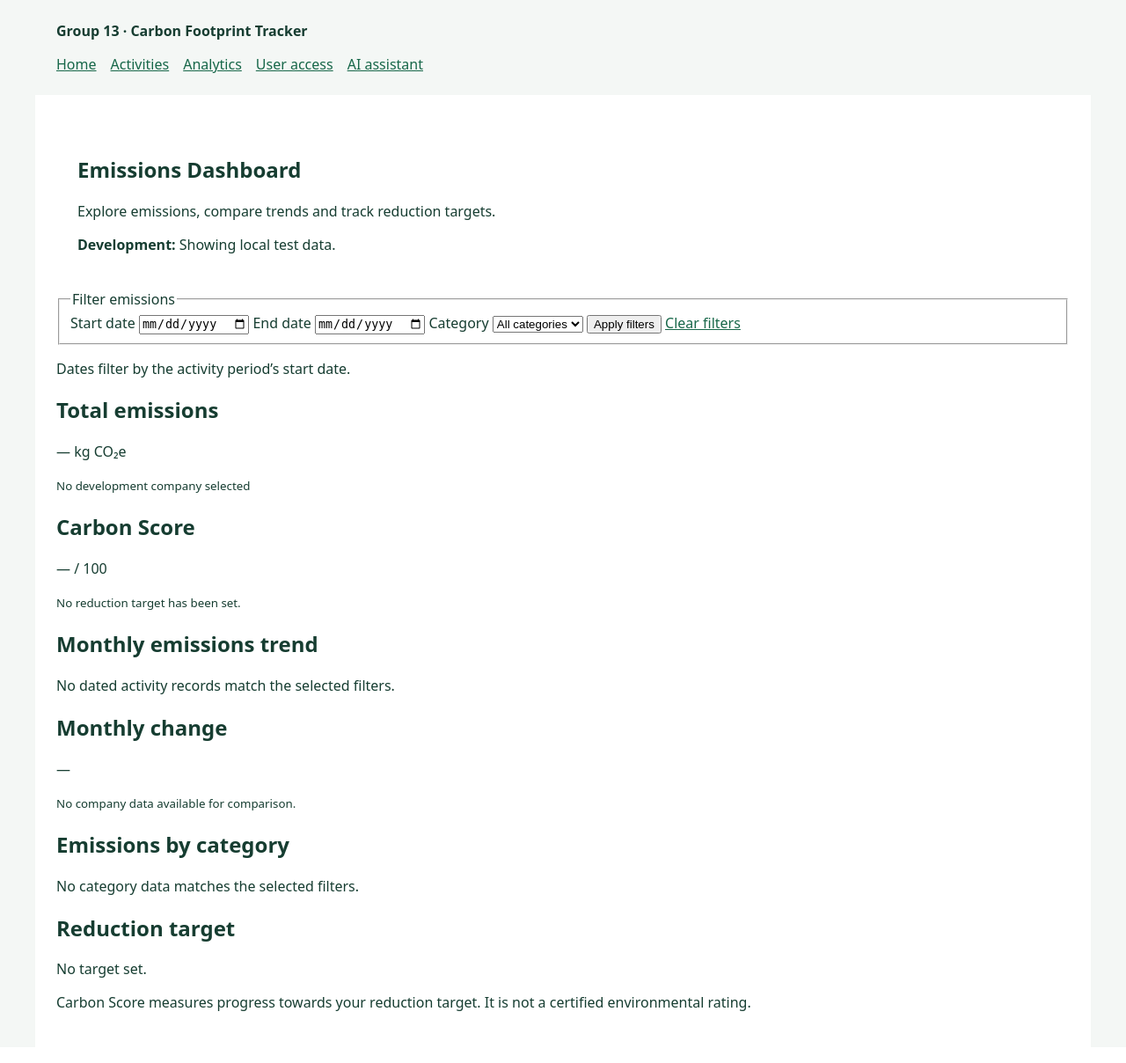
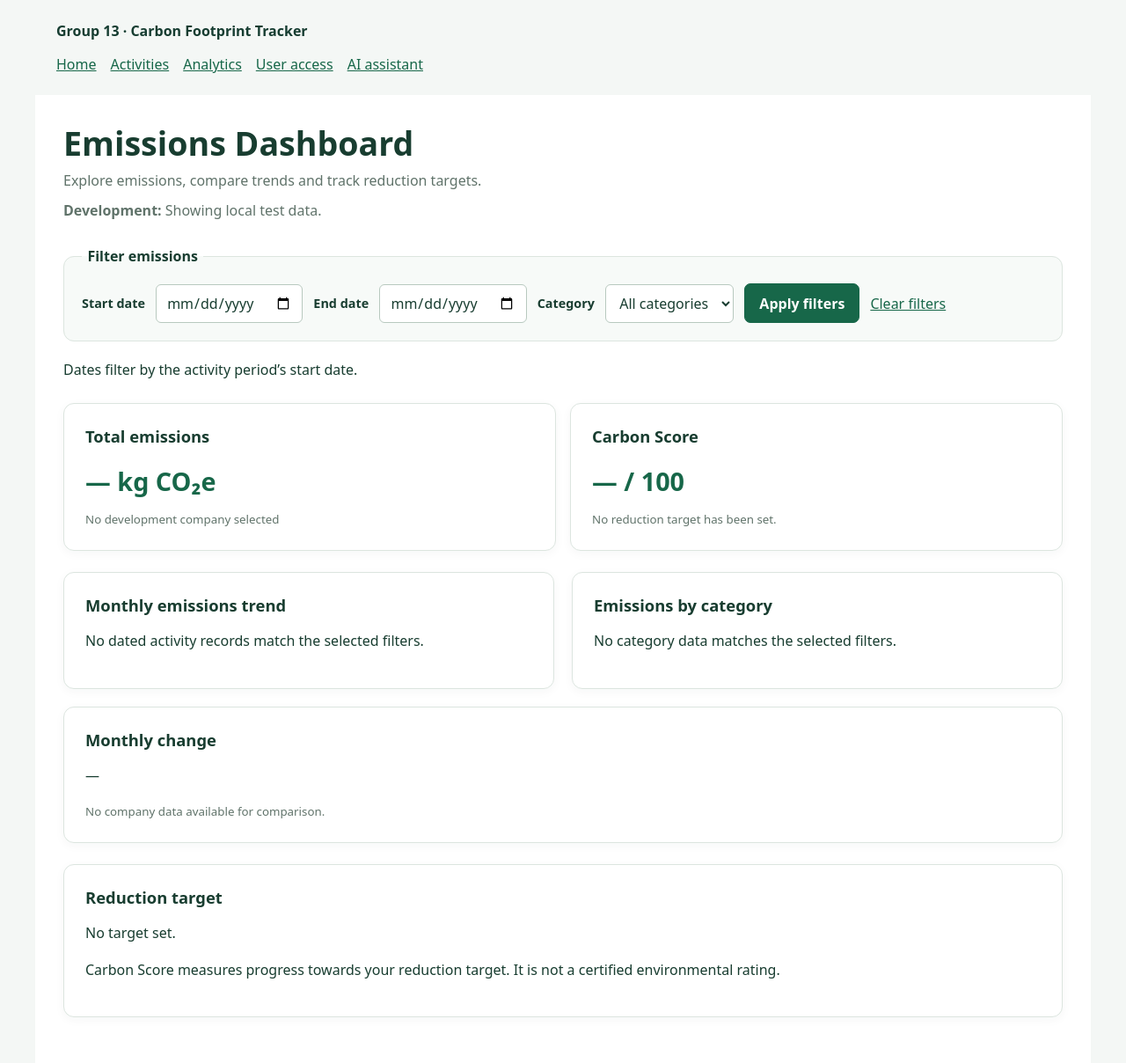
Before and after one commit to M-AA-B/CPC-Python-Capstone-Project, a Flask app: page /analytics/ in a window 1280 px wide. Shown: the whole page at 88% size. Before the commit the page ends 1149 px from the top, so only its background shows below. Run offline with Flask 3, Linux system fonts and the light colour scheme.

Commit message:
Style analytics dashboard and target form

```diff
--- a/app/static/css/dashboard.css
+++ b/app/static/css/dashboard.css
@@ -1 +1,276 @@
-/* TODO: Add subsystem styles or behaviour here. */
+.dashboard {
+  --green: #176749;
+  --border: #dce5df;
+  --muted: #60736a;
+  color: #183d30;
+  padding: 0.5rem;
+}
+
+.dashboard,
+.dashboard * {
+  box-sizing: border-box;
+}
+
+.dashboard__header {
+  max-width: none;
+  margin: 0 0 1.75rem;
+  padding: 0;
+}
+
+.dashboard h1 {
+  margin: 0 0 0.5rem;
+  font-size: clamp(1.75rem, 3vw, 2.35rem);
+  line-height: 1.2;
+}
+
+.dashboard h2 {
+  margin: 0 0 1rem;
+  font-size: 1.15rem;
+}
+
+.dashboard p {
+  line-height: 1.6;
+}
+
+.dashboard small {
+  color: var(--muted);
+  line-height: 1.5;
+}
+
+.dashboard__header p {
+  margin: 0.5rem 0;
+  color: var(--muted);
+}
+
+.dashboard form {
+  margin-bottom: 1.25rem;
+}
+
+.dashboard fieldset {
+  display: flex;
+  flex-wrap: wrap;
+  align-items: center;
+  gap: 0.75rem;
+  min-width: 0;
+  margin: 0 0 1rem;
+  padding: 1.25rem;
+  border: 1px solid var(--border);
+  border-radius: 12px;
+  background: #f7faf8;
+}
+
+.dashboard legend {
+  padding: 0 0.4rem;
+  font-weight: 650;
+}
+
+.dashboard label {
+  font-size: 0.9rem;
+  font-weight: 550;
+}
+
+.dashboard input,
+.dashboard select {
+  max-width: 100%;
+  min-height: 42px;
+  padding: 0.55rem 0.7rem;
+  border: 1px solid #b8c9bf;
+  border-radius: 6px;
+  background: white;
+  color: #183d30;
+  font: inherit;
+}
+
+.dashboard input[type="checkbox"] {
+  min-height: auto;
+  margin-right: 0.4rem;
+  accent-color: var(--green);
+}
+
+.dashboard button,
+.dashboard a[href*="/target"],
+.dashboard a[href*="export=csv"] {
+  display: inline-block;
+  min-height: 42px;
+  padding: 0.65rem 1rem;
+  border: 1px solid var(--green);
+  border-radius: 7px;
+  background: var(--green);
+  color: white;
+  font: inherit;
+  font-weight: 600;
+  line-height: 1.4;
+  text-align: center;
+  text-decoration: none;
+  cursor: pointer;
+}
+
+.dashboard button:hover,
+.dashboard a[href*="/target"]:hover,
+.dashboard a[href*="export=csv"]:hover {
+  background: #105139;
+}
+
+.dashboard :is(a, button, input, select):focus-visible {
+  outline: 3px solid #d29922;
+  outline-offset: 3px;
+}
+
+.dashboard [role="alert"] {
+  padding: 1rem;
+  border-left: 4px solid #b42318;
+  border-radius: 5px;
+  background: #fff1ef;
+  color: #8a2018;
+}
+
+.dashboard__stats {
+  display: grid;
+  grid-template-columns: repeat(auto-fit, minmax(220px, 1fr));
+  gap: 1rem;
+  margin: 1.5rem 0;
+}
+
+.stat-card,
+.chart-card,
+.dashboard__target {
+  min-width: 0;
+  padding: 1.5rem;
+  border: 1px solid var(--border);
+  border-radius: 12px;
+  background: white;
+  box-shadow: 0 3px 12px rgb(24 61 48 / 4%);
+}
+
+.dashboard__stats .stat-card > p:first-of-type {
+  margin: 0.5rem 0;
+  color: var(--green);
+  font-size: 1.8rem;
+  font-weight: 700;
+}
+
+.dashboard__charts {
+  display: grid;
+  grid-template-columns: repeat(2, minmax(0, 1fr));
+  gap: 1.25rem;
+  margin-bottom: 1.5rem;
+}
+
+.dashboard__charts > .stat-card {
+  grid-column: 1 / -1;
+  grid-row: 2;
+}
+
+.chart-card {
+  overflow-x: auto;
+}
+
+.dashboard table {
+  width: 100%;
+  margin-top: 1rem;
+  border-collapse: collapse;
+  font-size: 0.9rem;
+}
+
+.dashboard th,
+.dashboard td {
+  padding: 0.8rem;
+  border-bottom: 1px solid var(--border);
+  text-align: left;
+}
+
+.dashboard th {
+  background: #f2f7f4;
+  font-weight: 650;
+}
+
+.dashboard th:last-child,
+.dashboard td:last-child {
+  text-align: right;
+}
+
+.dashboard__target {
+  margin-bottom: 1.25rem;
+}
+
+.dashboard dl {
+  display: grid;
+  grid-template-columns: minmax(0, 1fr) minmax(0, 1fr);
+  gap: 0.75rem 1rem;
+  max-width: 600px;
+}
+
+.dashboard dt {
+  color: var(--muted);
+}
+
+.dashboard dd {
+  margin: 0;
+  font-weight: 600;
+  text-align: right;
+}
+
+.dashboard progress {
+  display: block;
+  width: 100%;
+  height: 20px;
+  margin: 0.75rem 0;
+  accent-color: var(--green);
+}
+
+.dashboard form fieldset p {
+  flex: 1 1 220px;
+  margin: 0;
+}
+
+.dashboard form fieldset p label,
+.dashboard form fieldset p input {
+  display: block;
+  width: 100%;
+}
+
+.dashboard form fieldset p label {
+  margin-bottom: 0.4rem;
+}
+
+@media (max-width: 800px) {
+  .dashboard__charts {
+    grid-template-columns: minmax(0, 1fr);
+  }
+
+  .dashboard__charts > .stat-card {
+    grid-column: auto;
+    grid-row: auto;
+  }
+}
+
+@media (max-width: 520px) {
+  .dashboard {
+    padding: 0;
+  }
+
+  .dashboard__stats {
+    grid-template-columns: minmax(0, 1fr);
+  }
+
+  .stat-card,
+  .chart-card,
+  .dashboard__target {
+    padding: 1rem;
+  }
+
+  .dashboard fieldset {
+    align-items: stretch;
+    flex-direction: column;
+  }
+
+  .dashboard fieldset > input,
+  .dashboard fieldset > select {
+    width: 100%;
+  }
+
+  .dashboard form fieldset p {
+    flex: auto;
+    width: 100%;
+  }
+}
--- a/app/templates/analytics/index.html
+++ b/app/templates/analytics/index.html
@@ -1,4 +1,8 @@
 {% extends "base.html" %}
+
+{% block styles %}
+<link rel="stylesheet" href="{{ url_for('static', filename='css/dashboard.css') }}">
+{% endblock %}
 
 {% block content %}
 <section class="dashboard">
--- a/app/templates/analytics/target_form.html
+++ b/app/templates/analytics/target_form.html
@@ -1,4 +1,8 @@
 {% extends "base.html" %}
+
+{% block styles %}
+<link rel="stylesheet" href="{{ url_for('static', filename='css/dashboard.css') }}">
+{% endblock %}
 
 {% block content %}
 <section class="dashboard">
--- a/app/templates/base.html
+++ b/app/templates/base.html
@@ -5,6 +5,7 @@
   <meta name="viewport" content="width=device-width, initial-scale=1">
   <title>Group 13 · Carbon Footprint Tracker</title>
   <link rel="stylesheet" href="{{ url_for('static', filename='css/main.css') }}">
+  {% block styles %}{% endblock %}
 </head>
 <body>
   <header><strong>Group 13 · Carbon Footprint Tracker</strong>
@@ -16,7 +17,6 @@
       <a href="{{ url_for('assistant.index') }}">AI assistant</a>
     </nav>
   </header>
-  {% block styles %}{% endblock %}
   <main>{% block content %}{% endblock %}</main>
 </body>
 </html>
```
